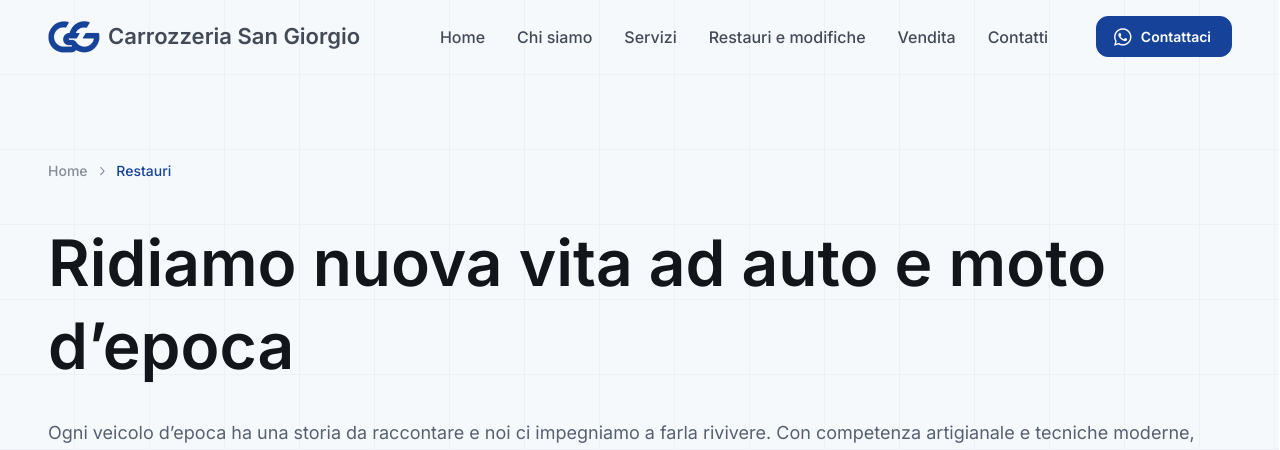
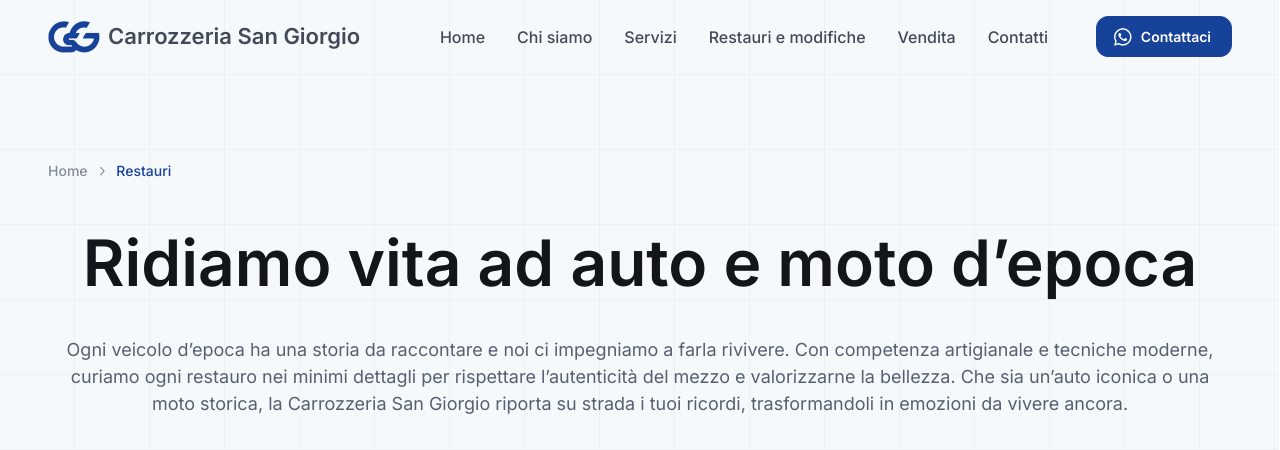
Before and after one commit to ishrid/carrozzeria_sangiorgio, a Django app: page /restauri/ in a window 1280 px wide. Shown: the top 450 px of the page. Run offline with Django 5.2, Linux system fonts and the light colour scheme; data comes from the database, SQL or seed files in the repository; some libraries are stand-ins or nearby versions.

Commit message:
dagklzkgkk

```diff
--- a/templates/restauri_list.html
+++ b/templates/restauri_list.html
@@ -74,8 +74,8 @@
                   <li class="breadcrumb-item active" aria-current="page">Restauri</li>
                 </ol>
               </nav>
-            <h1 class="display-3 pb-1 pb-sm-2 pb-md-3">Ridiamo nuova vita ad auto e moto d’epoca</h1>
-            <p class="fs-lg mb-0">Ogni veicolo d’epoca ha una storia da raccontare e noi ci impegniamo a farla rivivere. Con competenza artigianale e tecniche moderne, curiamo ogni restauro nei minimi dettagli per rispettare l’autenticità del mezzo e valorizzarne la bellezza. Che sia un’auto iconica o una moto storica, la Carrozzeria San Giorgio riporta su strada i tuoi ricordi, trasformandoli in emozioni da vivere ancora.</p>
+            <h1 class="display-3 pb-1 pb-sm-2 pb-md-3 text-center">Ridiamo vita ad auto e moto d’epoca</h1>
+            <p class="fs-lg mb-0 text-center">Ogni veicolo d’epoca ha una storia da raccontare e noi ci impegniamo a farla rivivere. Con competenza artigianale e tecniche moderne, curiamo ogni restauro nei minimi dettagli per rispettare l’autenticità del mezzo e valorizzarne la bellezza. Che sia un’auto iconica o una moto storica, la Carrozzeria San Giorgio riporta su strada i tuoi ricordi, trasformandoli in emozioni da vivere ancora.</p>
           </div>
 
            <img src="{% static 'img/copertine/cop-home.png' %}" class="img-fluid rounded" alt="" srcset="">
```
